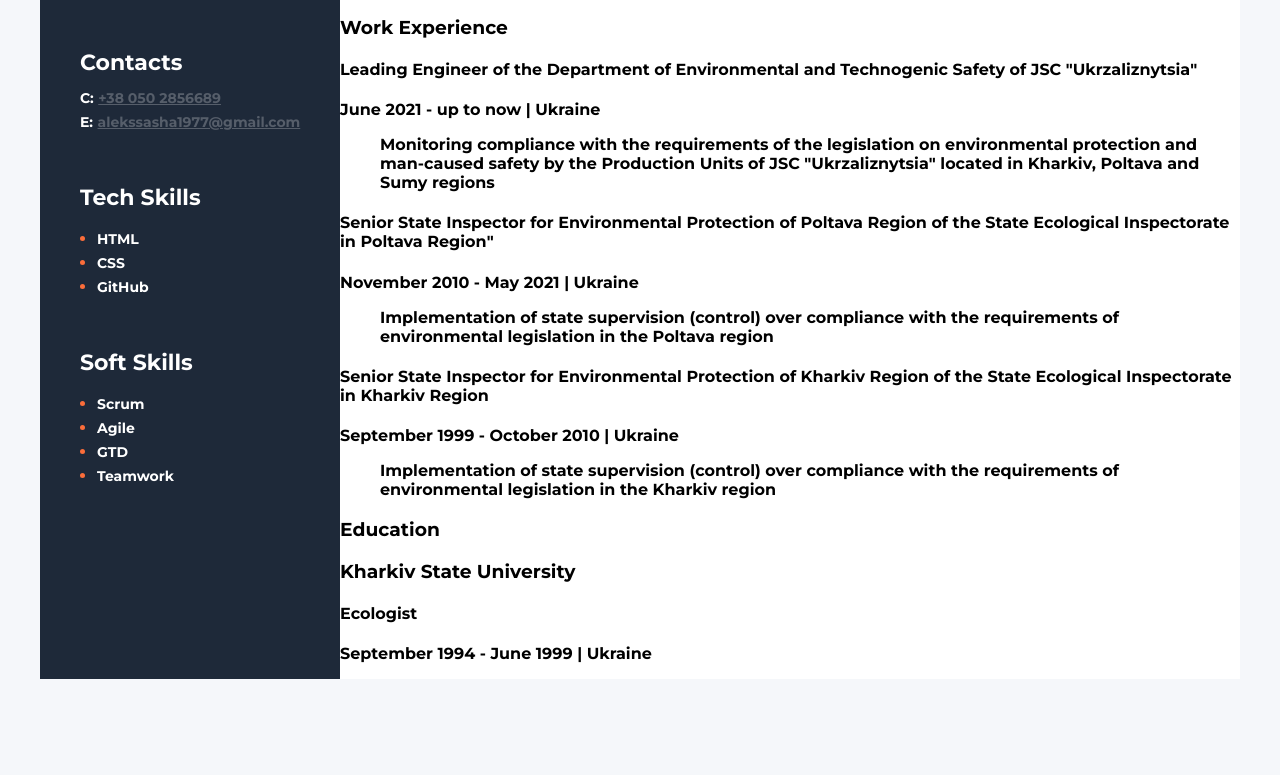
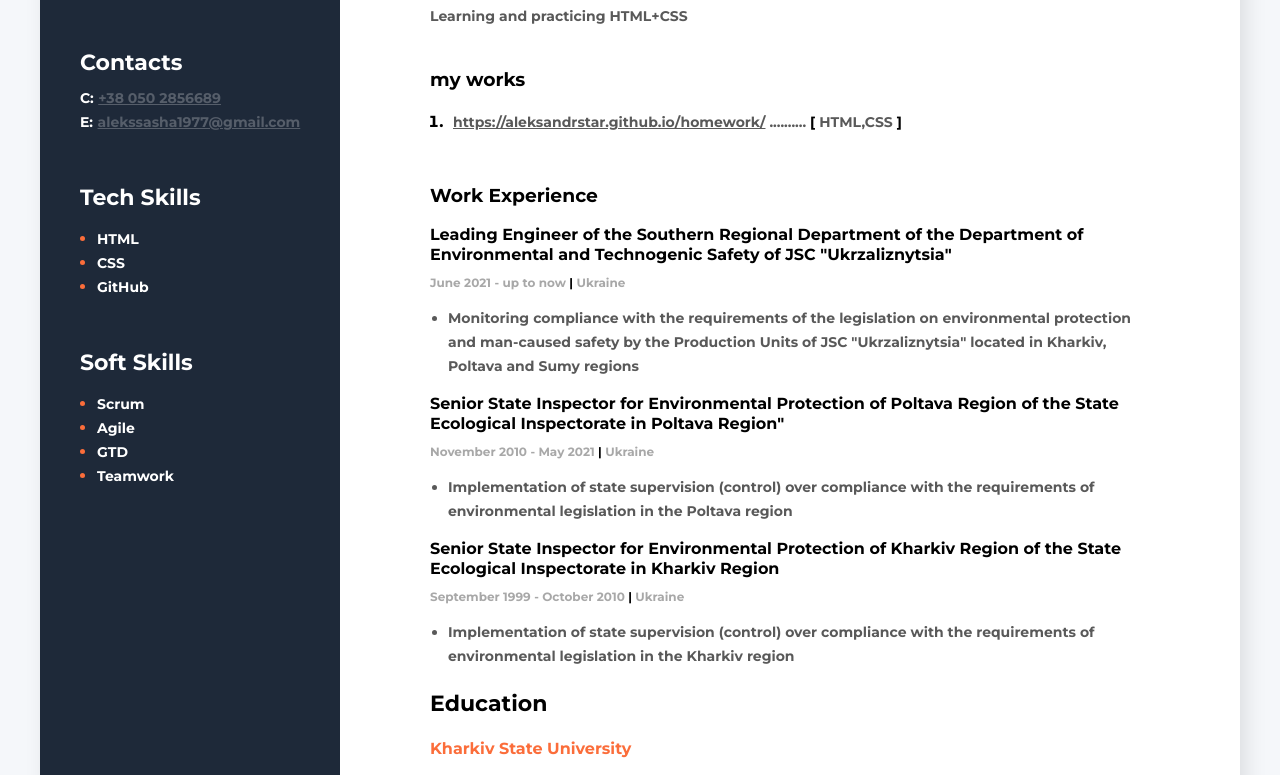
Before and after one commit to AleksandrStar/my-resume, a plain HTML site: page index.html in a window 1280 px wide. Shown: the part 253-1028 px from the top of the page. Before the commit the page ends 972 px from the top, so only its background shows below. Drawn offline with Linux system fonts and the light colour scheme.

Commit message:
закончил стили для главного контента

```diff
--- a/css/style.css
+++ b/css/style.css
@@ -3,27 +3,173 @@
   background-color: #f5f7fa;
 }
 
-.mein-container {
+.main-container {
   display: flex;
   flex-direction: row-reverse;
   width: 1200px;
   background-color: #fff;
   margin: 40px auto;
+  box-shadow: 6px 6px 20px rgba(0, 0, 0, 0.1);
+}
+
+/* Main content setction */
+
+.main-content-section {
+  padding: 100px 90px;
+}
+
+.main-content-title {
+  font-style: normal;
+  font-weight: bold;
+  font-size: 22px;
+  line-height: 27px;
+  color: #000;
+  margin-bottom: 10px;
+}
+
+/* About-me setction */
+
+.about-me-section {
+  margin: 0 0 40px 0;
 }
 
 .about-me {
+  font-style: normal;
+  font-weight: bold;
   font-size: 14px;
-  font-weight: 700;
+  line-height: 17px;
+  color: #000;
+  margin: 0 0 20px 0;
+}
+
+.about-me-name {
+  font-style: normal;
+  font-weight: bold;
+  font-size: 45px;
+  line-height: 55px;
+  color: #000;
+  margin: 0 0 25px 0;
+}
+
+.about-me-description {
+  width: 400px;
+  font-style: normal;
+  font-weight: normal;
+  font-size: 14px;
+  line-height: 24px;
+  color: #595959;
+}
+
+/* My working setction */
+
+.my-works-section {
+  margin: 0 0 50px 0;
+}
+
+.my-works-list {
+  padding: 0 0 0 18px;
+}
+
+.my-works-item {
+  color: #000;
+  font-weight: bold;
+}
+
+.my-works-link {
+  font-style: normal;
+  font-weight: normal;
+  font-size: 14px;
+  line-height: 24px;
+  color: #595959;
+}
+
+.my-works-text {
+  font-style: normal;
+  font-weight: normal;
+  font-size: 14px;
+  line-height: 24px;
+  color: #595959;
+  margin-left: 5px;
+}
+
+.my-works-bracket {
+  font-style: normal;
+  font-weight: bold;
+  font-size: 14px;
+  line-height: 24px;
   color: #000;
 }
 
-.about-me-section {
+/* My work experience setction */
+
+.my-work-experience-section {
+  margin-bottom: 45px;
 }
-.my-works-section {
+
+.my-work-experience-company {
+  color: #fb6d3a;
 }
-.my-works-experience-section {
+
+.my-work-experience-position {
+  font-style: normal;
+  font-weight: bold;
+  font-size: 16px;
+  line-height: 20px;
+  margin: 0 0 10px 0;
 }
-.my-education-section {
+
+.my-work-experience-period {
+  font-style: normal;
+  font-weight: normal;
+  font-size: 12px;
+  line-height: 15px;
+  color: #a8a8a8;
+  margin: 0 0 10px 0;
+}
+
+.my-work-experience-divider {
+  color: #000;
+}
+
+.my-work-experience-duties {
+  padding: 0 0 0 18px;
+}
+
+.my-work-experience-duty {
+  font-style: normal;
+  font-weight: normal;
+  font-size: 14px;
+  line-height: 24px;
+  color: #595959;
+}
+
+.my-work-experience-company-block {
+  margin: 0 15px 0 0;
+}
+
+/* Education setction */
+
+.my-education-header {
+  font-style: normal;
+  font-weight: bold;
+  font-size: 22px;
+  line-height: 27px;
+  color: #000;
+}
+
+.my-education-university {
+  font-style: normal;
+  font-weight: bold;
+  font-size: 16px;
+  line-height: 20px;
+  color: #fb6d3a;
+}
+
+.my-education-faculty {
+  font-style: normal;
+  font-weight: bold;
+  font-size: 14px;
+  line-height: 17px;
 }
 
 /* Sidebar setction */
--- a/index.html
+++ b/index.html
@@ -13,77 +13,80 @@
 </head>
 <body>
 
-    <!-- mein container-->
-    <div class="mein-container">
-        <!-- mein content section-->
-        <div class="mein-content-section">
+    <!-- main container-->
+    <div class="main-container">
+        <!-- main content section-->
+        <div class="main-content-section">
             <!-- about me section-->
             <div class="about-me-section">
 
-                <h2 class="about-me"> Student GoIT</h2>
-                <h1>Alexander Starikov</h1>
+                <h2 class="about-me">Student GoIT</h2>
+                <h1 class="about-me-name">Alexander Starikov</h1>
 
-                <p>Learning and practicing HTML+CSS</p>
+                <p class="about-me-description">Learning and practicing HTML+CSS</p>
             </div>
 
-            <!--my working sections section-->
+            <!--my working sections -->
             <div class="my-works-section">
-                <h3>my works</h3>
+                <h3 class="mein-content-title">my works</h3>
 
-                <ol>
-                    <li>
-                        <a href="https://aleksandrstar.github.io/homework/">https://aleksandrstar.github.io/homework/</a>
-                        <span>..........</span>
-                        <span>[ HTML,CSS ]</span>
+                <ol class="my-works-list">
+                    <li class="my-works-item">
+                        <span class="my-works-text">
+                        <a href="https://aleksandrstar.github.io/homework/" class="my-works-link">https://aleksandrstar.github.io/homework/</a>
+                        ..........
+                        <span class="my-works-bracket">[</span> HTML,CSS <span class="my-works-bracket">]</span>
+                        </span>
                     </li>
                 </ol>
             </div>
 
-            <!--my work experience-->
+            <!--my work experience section-->
             <div class="my-works-experience-section">
-                <h3>Work Experience</h3>
+                <h3 class="mein-content-title">Work Experience</h3>
 
                 <!--Company 3-->
-                <div>
-                    <h4>Leading Engineer of the Department of Environmental and Technogenic Safety of JSC "Ukrzaliznytsia"</h4>
-                    <p>June 2021 - up to now | Ukraine</p>
+                <div class="my-work-experience-company-block">
+                    <h4 class="my-work-experience-position">Leading Engineer of the Southern Regional Department of the Department of Environmental and Technogenic Safety of <span class="my-works-experience-company">JSC
+                    "Ukrzaliznytsia"</span></h4>
+                    <p class="my-work-experience-period">June 2021 - up to now <span class="my-work-experience-divider">|</span> Ukraine</p>
 
-                    <ul>
-                        Monitoring compliance with the requirements of the legislation on environmental protection and man-caused safety by the
-                        Production Units of JSC "Ukrzaliznytsia" located in Kharkiv, Poltava and Sumy regions
+                    <ul class="my-work-experience-duties">
+                        <li class="my-work-experience-duty"> Monitoring compliance with the requirements of the legislation on environmental protection and man-caused safety by the
+                        Production Units of JSC "Ukrzaliznytsia" located in Kharkiv, Poltava and Sumy regions</li>
                     </ul>
                 </div>
 
                 <!--Company 2-->
-                <div>
-                    <h4>Senior State Inspector for Environmental Protection of Poltava Region of the State Ecological Inspectorate in Poltava
-                    Region"</h4>
-                    <p>November 2010 - May 2021 | Ukraine</p>
+                <div class="my-work-experience-company-block">
+                    <h4 class="my-work-experience-position">Senior State Inspector for Environmental Protection of Poltava Region <span class="my-works-experience-company">of the State Ecological Inspectorate in Poltava
+                    Region"</span></h4>
+                    <p class="my-work-experience-period">November 2010 - May 2021 <span class="my-work-experience-divider">|</span> Ukraine</p>
 
-                    <ul>
-                        Implementation of state supervision (control) over compliance with the requirements of environmental legislation in the
-                        Poltava region
+                    <ul class="my-work-experience-duties">
+                        <li class="my-work-experience-duty"> Implementation of state supervision (control) over compliance with the requirements of environmental legislation in the
+                        Poltava region</li>
                     </ul>
                 </div>
 
                 <!--Company 1-->
-                <div>
-                    <h4>Senior State Inspector for Environmental Protection of Kharkiv Region of the State Ecological Inspectorate in Kharkiv
-                    Region</h4>
-                    <p>September 1999 - October 2010 | Ukraine</p>
+                <div class="my-work-experience-company-block">
+                    <h4 class="my-work-experience-position">Senior State Inspector for Environmental Protection of Kharkiv Region <span class="my-works-experience-company">of the State Ecological Inspectorate in Kharkiv
+                    Region</span></h4>
+                    <p class="my-work-experience-period">September 1999 - October 2010 <span class="my-work-experience-divider">|</span> Ukraine</p>
 
-                    <ul>
-                        Implementation of state supervision (control) over compliance with the requirements of environmental legislation in the
-                        Kharkiv region
+                    <ul class="my-work-experience-duties">
+                        <li class="my-work-experience-duty"> Implementation of state supervision (control) over compliance with the requirements of environmental legislation in the
+                        Kharkiv region</li>
                     </ul>
                 </div>
             </div>
                 <!--My education setction-->
                 <div class="my-education-section">
-                    <h3>Education</h3>
-                    <h3>Kharkiv State University</h3>
-                    <h4>Ecologist</h4>
-                    <p>September 1994 - June 1999 | Ukraine</p>
+                    <h3 class="my-education-header">Education</h3>
+                    <h3 class="my-education-university">Kharkiv State University</h3>
+                    <h4 class="my-education-faculty">Ecologist</h4>
+                    <p class="my-work-experience-period">September 1994 - June 1999 <span class="my-work-experience-divider">|</span> Ukraine</p>
                 </div>
 
         </div>
```
